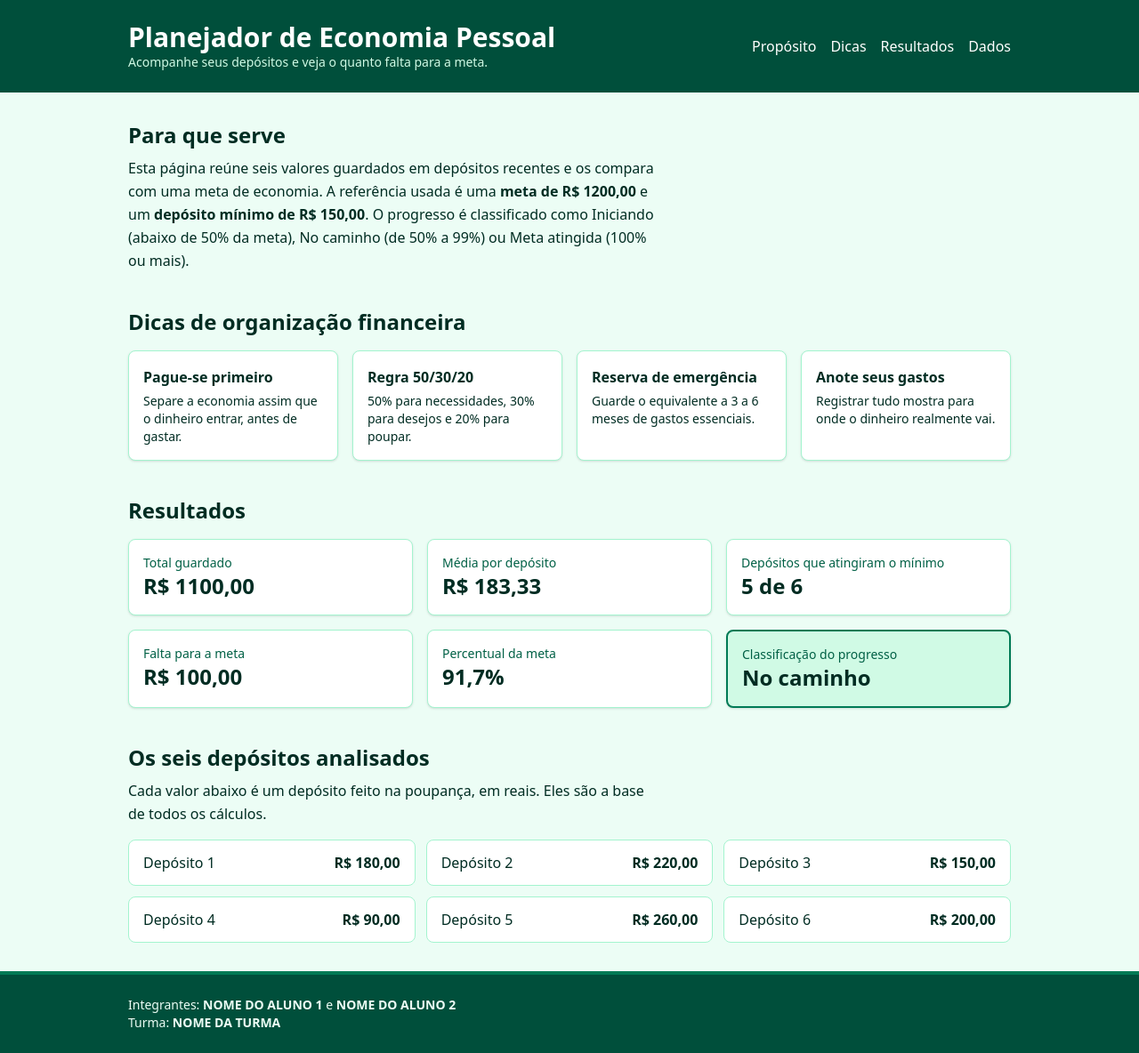
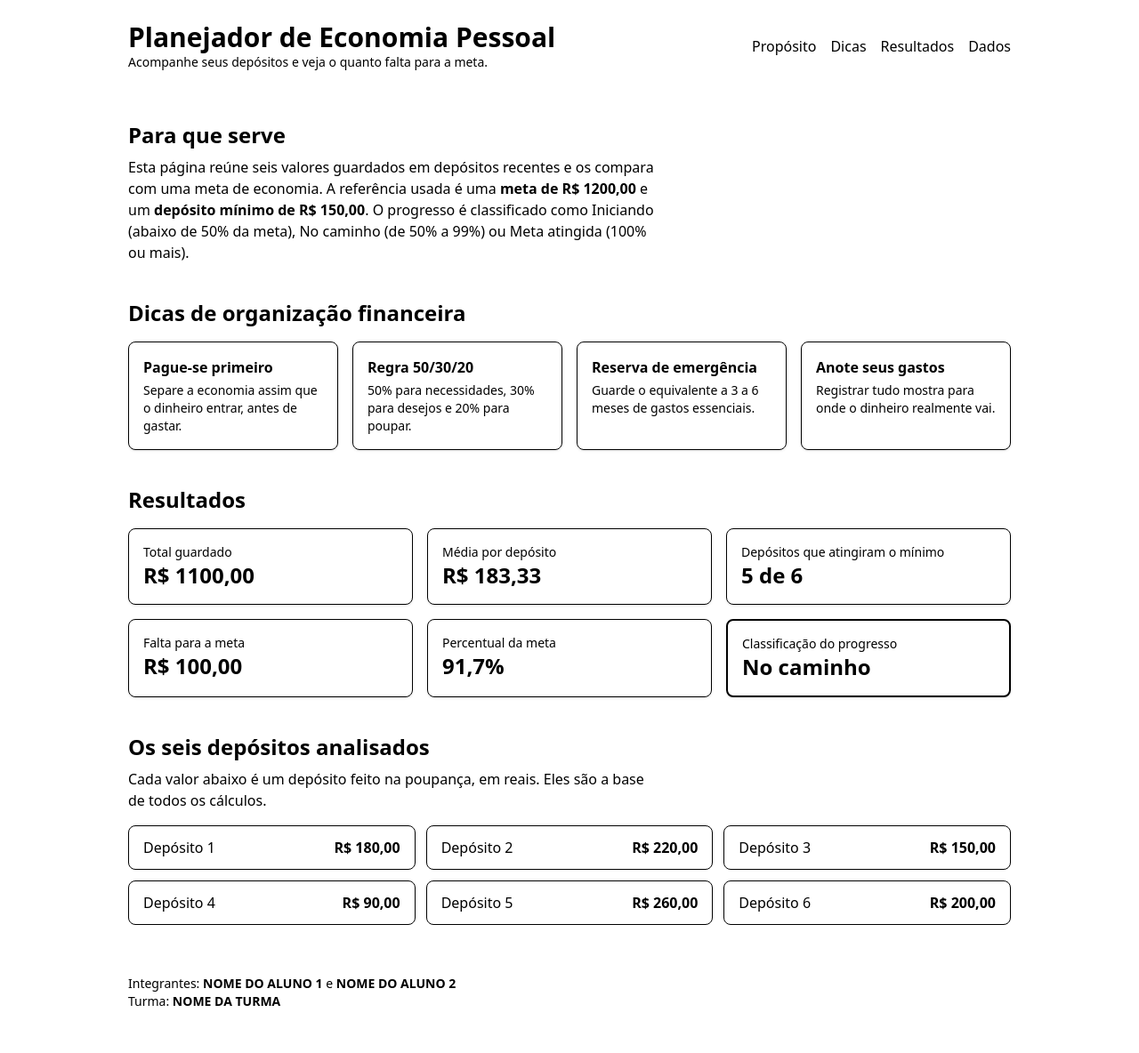
Before and after one commit to Jonho122/Projeto01, a website: page src/index.html in a window 1280 px wide. Shown: the whole page at 89% size. After the commit the page ends 1160 px from the top, so only its background shows below. Drawn offline with nearby package versions, Linux system fonts and the light colour scheme; files that its build step writes are made by us from their sources.

Commit message:
tirei as classes das cores

```diff
--- a/src/index.html
+++ b/src/index.html
@@ -8,23 +8,23 @@
   <!--Um único script, com caminho "./script.js" e o atributo defer. -->
   <script src="./script.js" defer></script>
 </head>
-<body class="bg-emerald-50 text-emerald-950 leading-relaxed">
+<body>
 
   <!-- A página só pode ter UM h1. Os demais títulos usam h2 e h3, nessa ordem. -->
-  <header class="bg-emerald-900 text-white">
+  <header>
     <div class="mx-auto flex max-w-5xl flex-col gap-4 px-4 py-6 md:flex-row md:items-center md:justify-between">
       <div>
         <h1 class="text-2xl font-bold md:text-3xl">Planejador de Economia Pessoal</h1>
-        <p class="text-sm text-emerald-100">Acompanhe seus depósitos e veja o quanto falta para a meta.</p>
+        <p class="text-sm">Acompanhe seus depósitos e veja o quanto falta para a meta.</p>
       </div>
       <!-- Cada href do menu precisa ter um id igual em alguma section (ex.: href="#dicas" -> id="dicas").
-           Mínimo exigido: 3 links internos. -->
+            Mínimo exigido: 3 links internos. -->
       <nav aria-label="Navegação principal">
         <ul class="flex flex-wrap gap-4 font-medium">
-          <li><a href="#proposito" class="rounded underline-offset-4 hover:underline focus:outline-none focus-visible:ring-2 focus-visible:ring-amber-300">Propósito</a></li>
-          <li><a href="#dicas" class="rounded underline-offset-4 hover:underline focus:outline-none focus-visible:ring-2 focus-visible:ring-amber-300">Dicas</a></li>
-          <li><a href="#resultados" class="rounded underline-offset-4 hover:underline focus:outline-none focus-visible:ring-2 focus-visible:ring-amber-300">Resultados</a></li>
-          <li><a href="#dados" class="rounded underline-offset-4 hover:underline focus:outline-none focus-visible:ring-2 focus-visible:ring-amber-300">Dados</a></li>
+          <li><a href="#proposito" class="rounded underline-offset-4 hover:underline focus:outline-none focus-visible:ring-2">Propósito</a></li>
+          <li><a href="#dicas" class="rounded underline-offset-4 hover:underline focus:outline-none focus-visible:ring-2">Dicas</a></li>
+          <li><a href="#resultados" class="rounded underline-offset-4 hover:underline focus:outline-none focus-visible:ring-2">Resultados</a></li>
+          <li><a href="#dados" class="rounded underline-offset-4 hover:underline focus:outline-none focus-visible:ring-2">Dados</a></li>
         </ul>
       </nav>
     </div>
@@ -45,19 +45,19 @@
     <section id="dicas" aria-labelledby="t-dicas">
       <h2 id="t-dicas" class="mb-4 text-2xl font-semibold">Dicas de organização financeira</h2>
       <div class="grid gap-4 sm:grid-cols-2 lg:grid-cols-4">
-        <article class="rounded-lg border border-emerald-200 bg-white p-4 shadow-sm">
+        <article class="rounded-lg border p-4 shadow-sm">
           <h3 class="mb-1 font-semibold">Pague-se primeiro</h3>
           <p class="text-sm">Separe a economia assim que o dinheiro entrar, antes de gastar.</p>
         </article>
-        <article class="rounded-lg border border-emerald-200 bg-white p-4 shadow-sm">
+        <article class="rounded-lg border p-4 shadow-sm">
           <h3 class="mb-1 font-semibold">Regra 50/30/20</h3>
           <p class="text-sm">50% para necessidades, 30% para desejos e 20% para poupar.</p>
         </article>
-        <article class="rounded-lg border border-emerald-200 bg-white p-4 shadow-sm">
+        <article class="rounded-lg border p-4 shadow-sm">
           <h3 class="mb-1 font-semibold">Reserva de emergência</h3>
           <p class="text-sm">Guarde o equivalente a 3 a 6 meses de gastos essenciais.</p>
         </article>
-        <article class="rounded-lg border border-emerald-200 bg-white p-4 shadow-sm">
+        <article class="rounded-lg border p-4 shadow-sm">
           <h3 class="mb-1 font-semibold">Anote seus gastos</h3>
           <p class="text-sm">Registrar tudo mostra para onde o dinheiro realmente vai.</p>
         </article>
@@ -69,28 +69,28 @@
     <section id="resultados" aria-labelledby="t-resultados">
       <h2 id="t-resultados" class="mb-4 text-2xl font-semibold">Resultados</h2>
       <div class="grid gap-4 sm:grid-cols-2 lg:grid-cols-3">
-        <article class="rounded-lg border border-emerald-200 bg-white p-4 shadow-sm">
-          <h3 class="text-sm text-emerald-800">Total guardado</h3>
+        <article class="rounded-lg border p-4 shadow-sm">
+          <h3 class="text-sm">Total guardado</h3>
           <p id="resultado-total" class="text-2xl font-bold">-</p>
         </article>
-        <article class="rounded-lg border border-emerald-200 bg-white p-4 shadow-sm">
-          <h3 class="text-sm text-emerald-800">Média por depósito</h3>
+        <article class="rounded-lg border p-4 shadow-sm">
+          <h3 class="text-sm">Média por depósito</h3>
           <p id="resultado-media" class="text-2xl font-bold">-</p>
         </article>
-        <article class="rounded-lg border border-emerald-200 bg-white p-4 shadow-sm">
-          <h3 class="text-sm text-emerald-800">Depósitos que atingiram o mínimo</h3>
+        <article class="rounded-lg border p-4 shadow-sm">
+          <h3 class="text-sm">Depósitos que atingiram o mínimo</h3>
           <p id="resultado-minimo" class="text-2xl font-bold">-</p>
         </article>
-        <article class="rounded-lg border border-emerald-200 bg-white p-4 shadow-sm">
-          <h3 id="rotulo-diferenca" class="text-sm text-emerald-800">Falta para a meta</h3>
+        <article class="rounded-lg border p-4 shadow-sm">
+          <h3 id="rotulo-diferenca" class="text-sm">Falta para a meta</h3>
           <p id="resultado-diferenca" class="text-2xl font-bold">-</p>
         </article>
-        <article class="rounded-lg border border-emerald-200 bg-white p-4 shadow-sm">
-          <h3 class="text-sm text-emerald-800">Percentual da meta</h3>
+        <article class="rounded-lg border p-4 shadow-sm">
+          <h3 class="text-sm">Percentual da meta</h3>
           <p id="resultado-percentual" class="text-2xl font-bold">-</p>
         </article>
-        <article class="rounded-lg border-2 border-emerald-700 bg-emerald-100 p-4 shadow-sm">
-          <h3 class="text-sm text-emerald-800">Classificação do progresso</h3>
+        <article class="rounded-lg border-2 p-4 shadow-sm">
+          <h3 class="text-sm">Classificação do progresso</h3>
           <p id="resultado-classificacao" class="text-2xl font-bold">-</p>
         </article>
       </div>
@@ -102,12 +102,12 @@
       <h2 id="t-dados" class="mb-2 text-2xl font-semibold">Os seis depósitos analisados</h2>
       <p class="mb-4 max-w-prose">Cada valor abaixo é um depósito feito na poupança, em reais. Eles são a base de todos os cálculos.</p>
       <ul class="grid gap-3 sm:grid-cols-2 lg:grid-cols-3">
-        <li class="flex items-center justify-between rounded-lg border border-emerald-200 bg-white px-4 py-3"><span>Depósito 1</span><strong id="valor-1">-</strong></li>
-        <li class="flex items-center justify-between rounded-lg border border-emerald-200 bg-white px-4 py-3"><span>Depósito 2</span><strong id="valor-2">-</strong></li>
-        <li class="flex items-center justify-between rounded-lg border border-emerald-200 bg-white px-4 py-3"><span>Depósito 3</span><strong id="valor-3">-</strong></li>
-        <li class="flex items-center justify-between rounded-lg border border-emerald-200 bg-white px-4 py-3"><span>Depósito 4</span><strong id="valor-4">-</strong></li>
-        <li class="flex items-center justify-between rounded-lg border border-emerald-200 bg-white px-4 py-3"><span>Depósito 5</span><strong id="valor-5">-</strong></li>
-        <li class="flex items-center justify-between rounded-lg border border-emerald-200 bg-white px-4 py-3"><span>Depósito 6</span><strong id="valor-6">-</strong></li>
+        <li class="flex items-center justify-between rounded-lg border px-4 py-3"><span>Depósito 1</span><strong id="valor-1">-</strong></li>
+        <li class="flex items-center justify-between rounded-lg border px-4 py-3"><span>Depósito 2</span><strong id="valor-2">-</strong></li>
+        <li class="flex items-center justify-between rounded-lg border px-4 py-3"><span>Depósito 3</span><strong id="valor-3">-</strong></li>
+        <li class="flex items-center justify-between rounded-lg border px-4 py-3"><span>Depósito 4</span><strong id="valor-4">-</strong></li>
+        <li class="flex items-center justify-between rounded-lg border px-4 py-3"><span>Depósito 5</span><strong id="valor-5">-</strong></li>
+        <li class="flex items-center justify-between rounded-lg border px-4 py-3"><span>Depósito 6</span><strong id="valor-6">-</strong></li>
       </ul>
     </section>
 
@@ -115,7 +115,7 @@
 
   <!-- ATENÇÃO: TROQUE "NOME DO ALUNO 1", "NOME DO ALUNO 2" e "NOME DA TURMA" pelos dados reais da dupla.
        O professor exige integrantes e turma no rodapé. -->
-  <footer class="border-t-4 border-emerald-700 bg-emerald-900 text-emerald-50">
+  <footer>
     <div class="mx-auto max-w-5xl px-4 py-6 text-sm">
       <p>Integrantes: <strong>NOME DO ALUNO 1</strong> e <strong>NOME DO ALUNO 2</strong></p>
       <p>Turma: <strong>NOME DA TURMA</strong></p>
```
